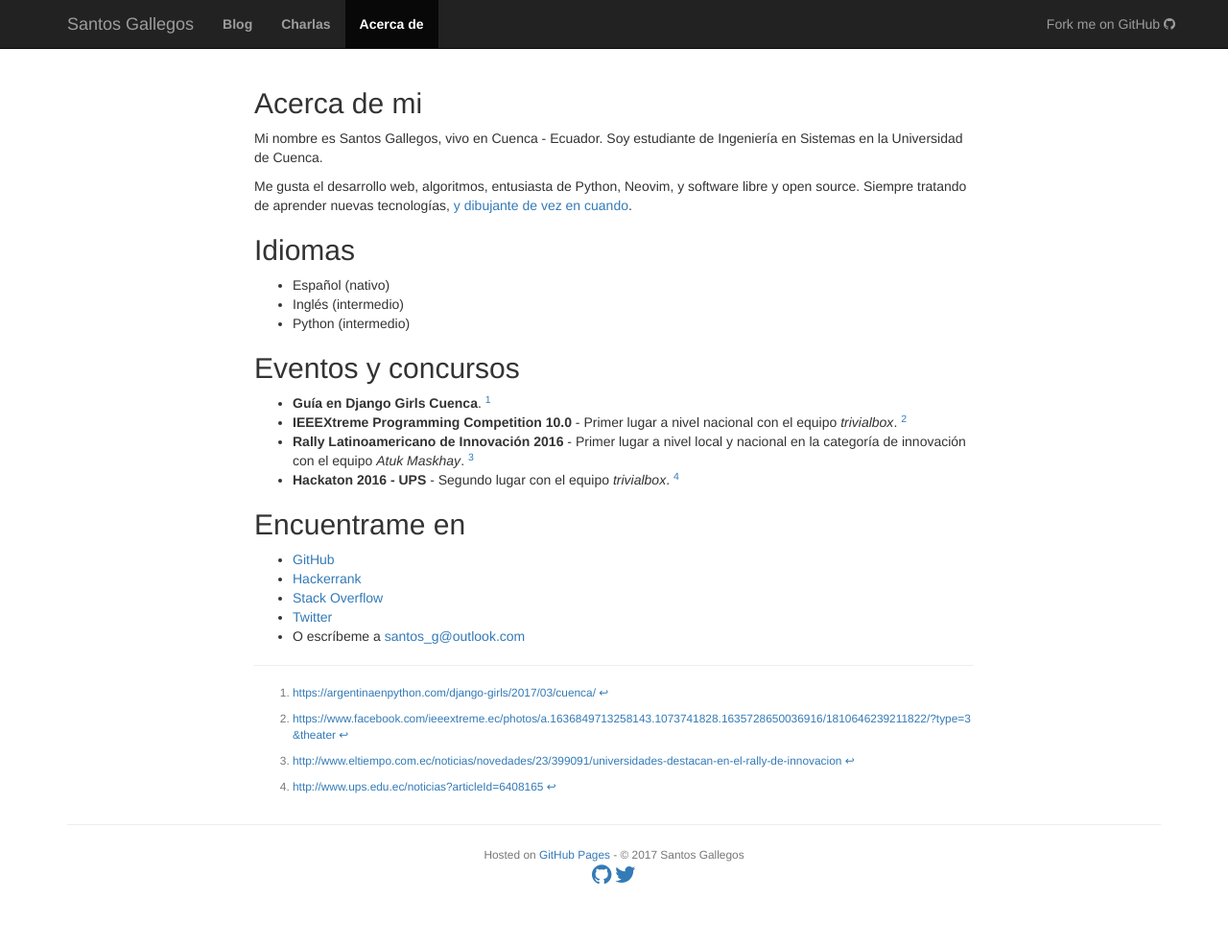
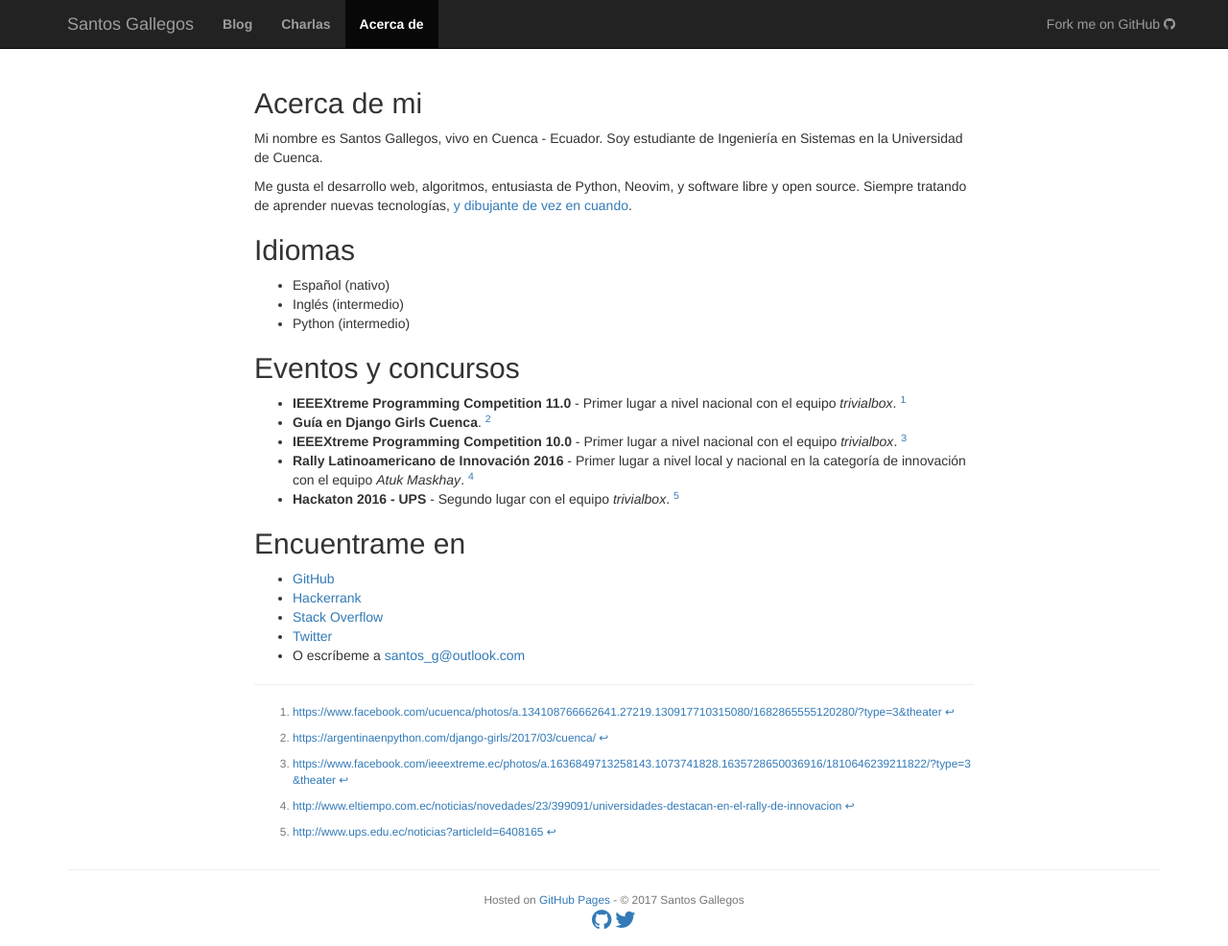
Before and after one commit to stsewd/stsewd.github.io, a Jekyll site: the page built from about.md, in a window 1280 px wide. Shown: the whole page at 96% size. Built offline with Jekyll 4.4.1, drawn with Linux system fonts in a browser that asks for light colours; comment, search, counter and statistics services are not loaded; before the commit the page ends 939 px from its top, so only the background shows below that.

Commit message:
Add IEEEXtreme 11.0 event

```diff
--- a/about.md
+++ b/about.md
@@ -21,11 +21,13 @@
 
 ## Eventos y concursos
 
+- **IEEEXtreme Programming Competition 11.0** - Primer lugar a nivel nacional con el equipo _trivialbox_. [^xtreme-11]
 - **Guía en Django Girls Cuenca**. [^1]
 - **IEEEXtreme Programming Competition 10.0** - Primer lugar a nivel nacional con el equipo _trivialbox_. [^2]
 - **Rally Latinoamericano de Innovación 2016** - Primer lugar a nivel local y nacional en la categoría de innovación con el equipo _Atuk Maskhay_. [^3]
 - **Hackaton 2016 - UPS** - Segundo lugar con el equipo _trivialbox_. [^4]
 
+[^xtreme-11]: <https://www.facebook.com/ucuenca/photos/a.134108766662641.27219.130917710315080/1682865555120280/?type=3&theater>
 [^1]: <https://argentinaenpython.com/django-girls/2017/03/cuenca/>
 [^2]: <https://www.facebook.com/ieeextreme.ec/photos/a.1636849713258143.1073741828.1635728650036916/1810646239211822/?type=3&theater>
 [^3]: <http://www.eltiempo.com.ec/noticias/novedades/23/399091/universidades-destacan-en-el-rally-de-innovacion>
```
